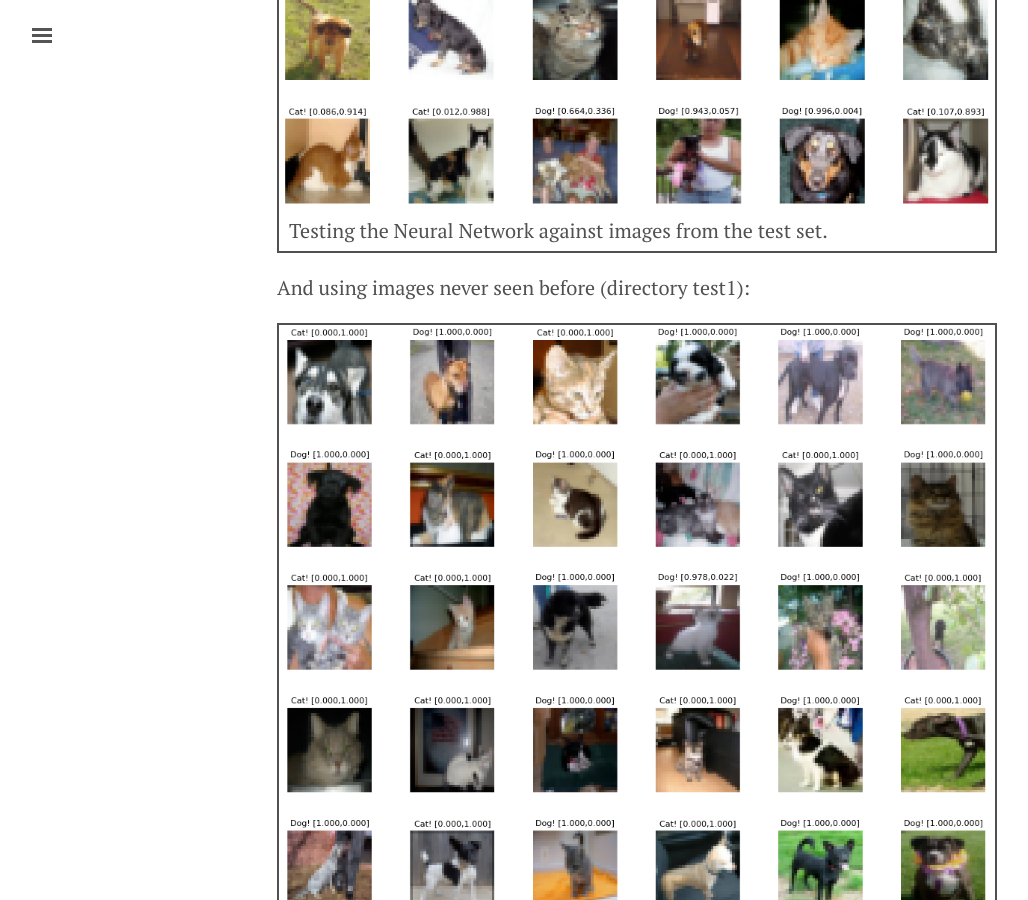
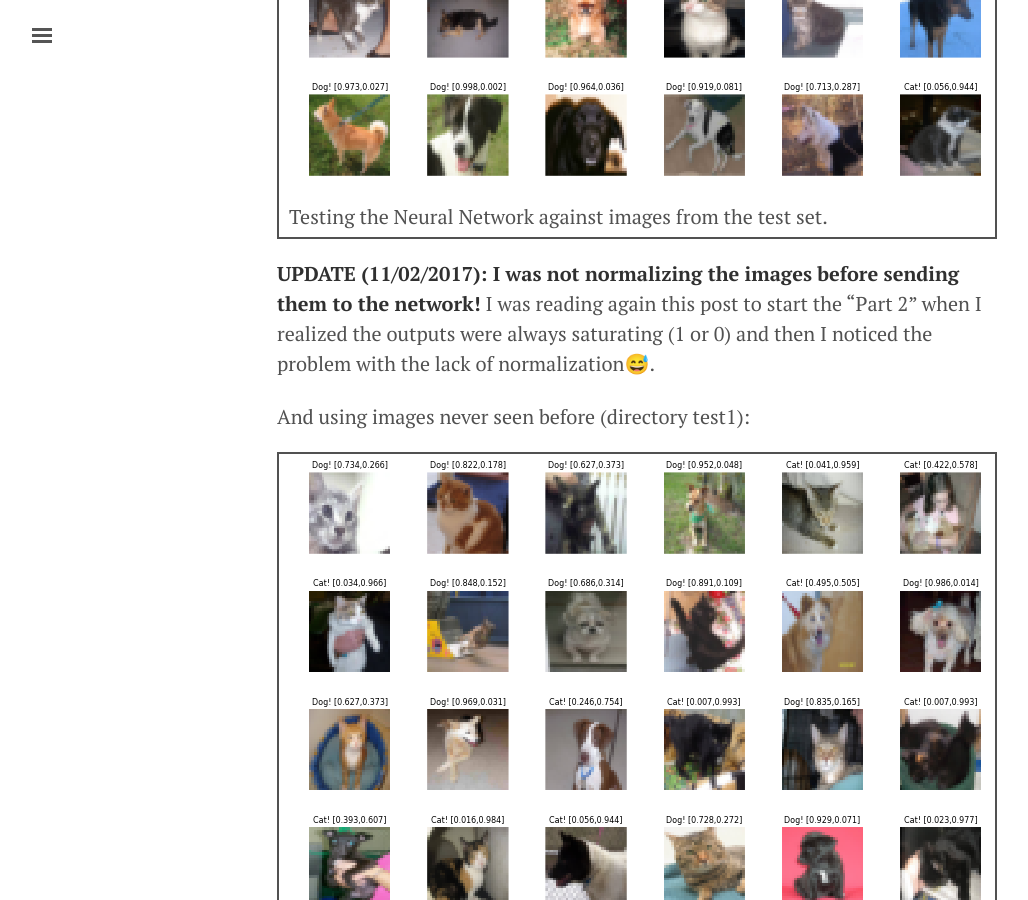
Before and after one commit to ricardodeazambuja/ricardodeazambuja.github.io, a Jekyll site: the page built from _posts/2017-01-29-easy-peasy_deep_learning.md, in a window 1280 px wide and 900 px high, scrolled down 11048 px. Shown: the whole window, without its empty margins (3-1031 px from the left). Built offline with Jekyll 4.4.1, drawn with Linux system fonts in a browser that asks for light colours; emoji names are drawn with the system emoji font; comment, search, counter and statistics services are not loaded.

Commit message:
Fixed the output saturation problem
I forgot to do the normalization for the new images :D

```diff
--- a/_posts/2017-01-29-easy-peasy_deep_learning.md
+++ b/_posts/2017-01-29-easy-peasy_deep_learning.md
@@ -295,6 +295,8 @@ Here are the results from the best neural network (the 97.74% accuracy one) usin
   <figcaption>Testing the Neural Network against images from the test set.</figcaption>
 </figure>
 
+**UPDATE (11/02/2017): I was not normalizing the images before sending them to the network!** I was reading again this post to start the "Part 2" when I realized the outputs were always saturating (1 or 0) and then I noticed the problem with the lack of normalization:sweat_smile:.
+
 And using images never seen before (directory test1):
 <figure>
   <img src="{{ site.url }}/public/images/dog_vs_cat_novel.png?style=centerme" alt="dogs-vs-cats">
```
Also changed, not shown: public/images/dog_vs_cat_novel.png, public/images/dog_vs_cat_test_set.png.
